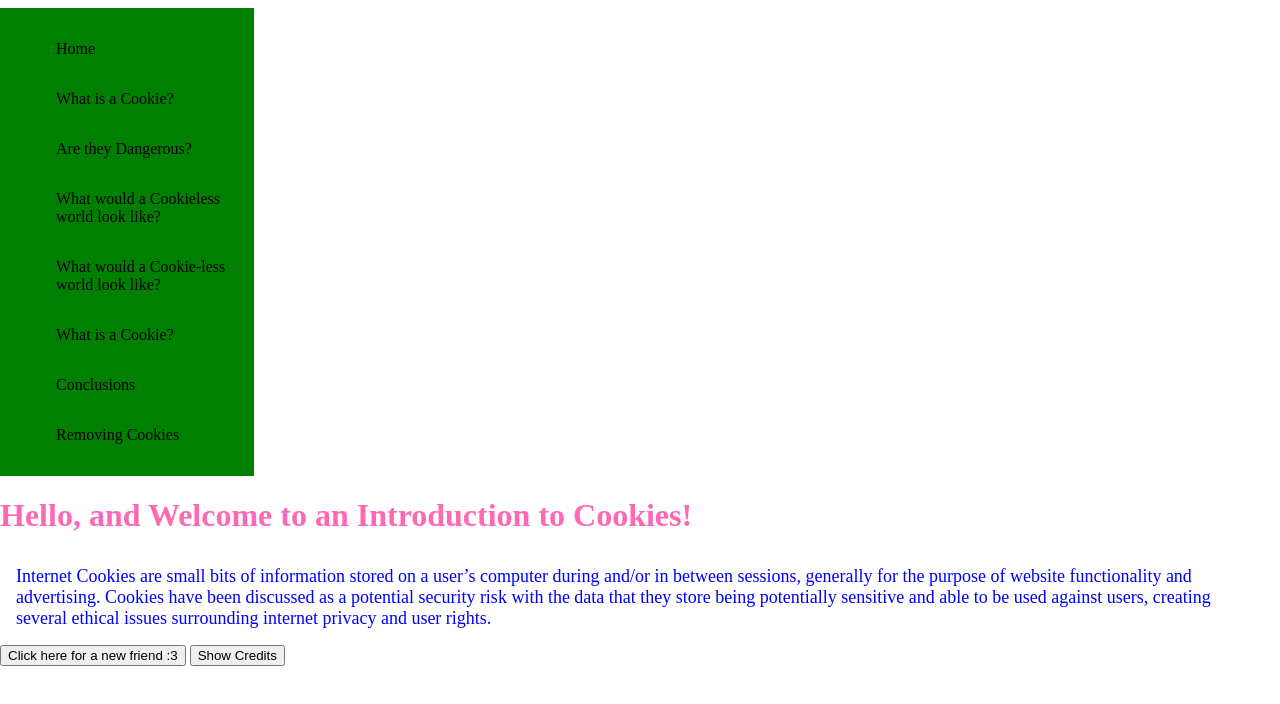
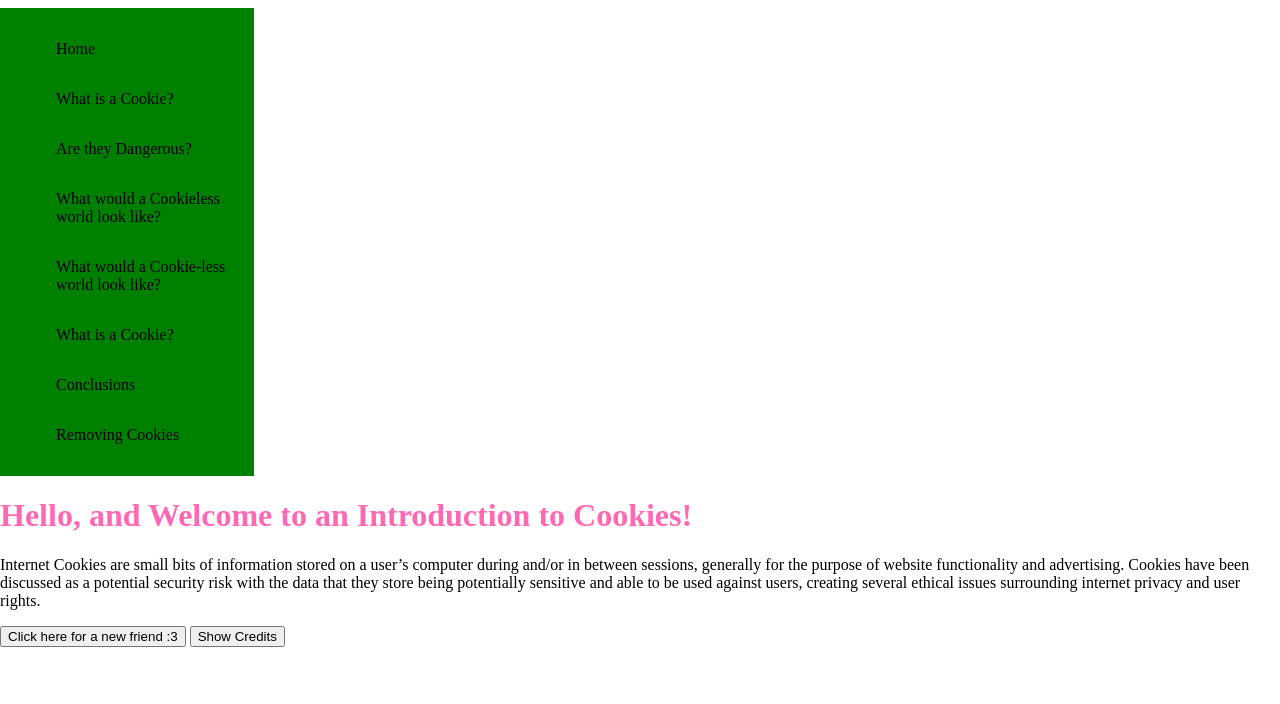
Before and after one commit to salgad6/FINALWebsite, a plain HTML site: page index.html in a window 1280 px wide. Drawn offline with Linux system fonts and the light colour scheme.

Commit message:
Update main.css

```diff
--- a/main.css
+++ b/main.css
@@ -51,7 +51,9 @@ CookiePET:hover #display{
 
 
 
+/*container {
 
+}*/
 
 h1 {
     color: hotpink;
@@ -61,7 +63,7 @@ h2 {
     color: magenta;
 }
 
-p {
+/*p {
     margin-top: 2rem;
     margin-bottom: 1rem;
     margin-right: 1rem;
@@ -69,7 +71,7 @@ p {
     color: blue;
     font-size: large;
     cursor:auto;
-}
+} */
 
 body {
     margin-left: 0rem;
```
